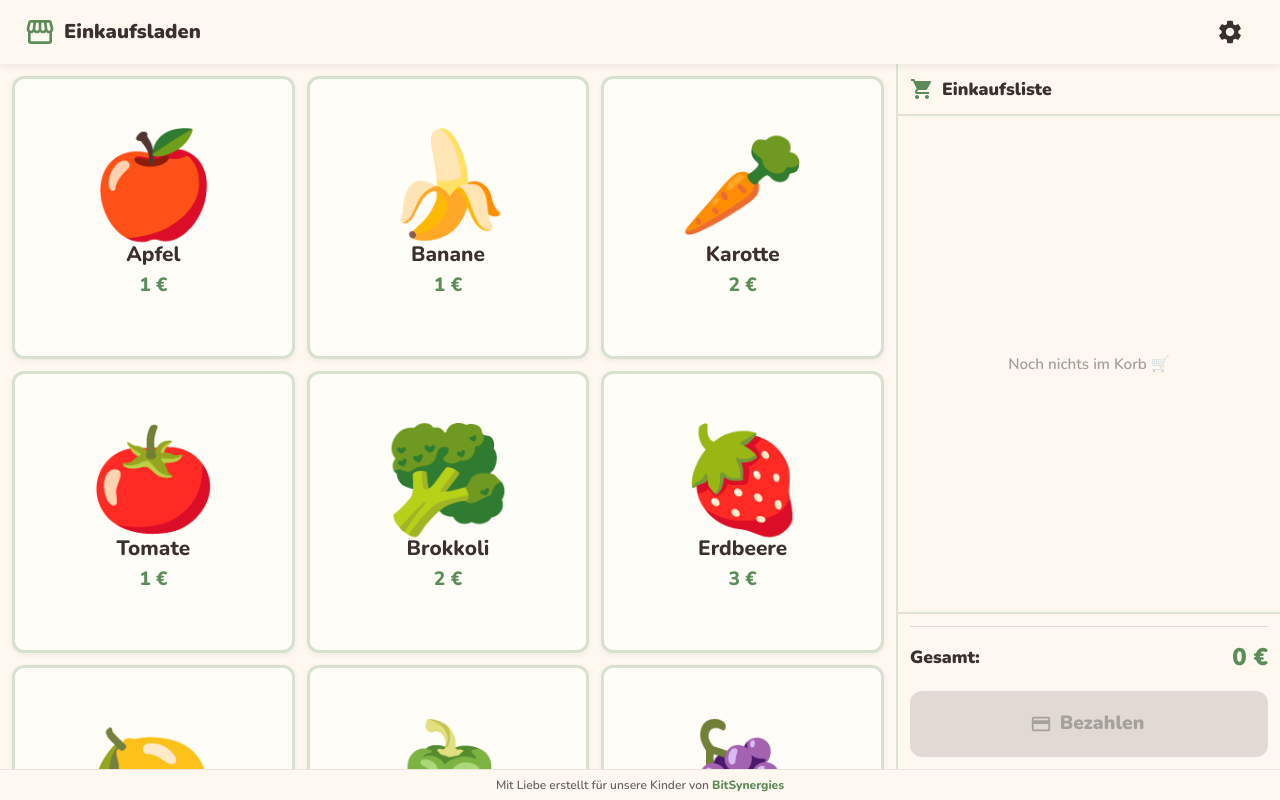
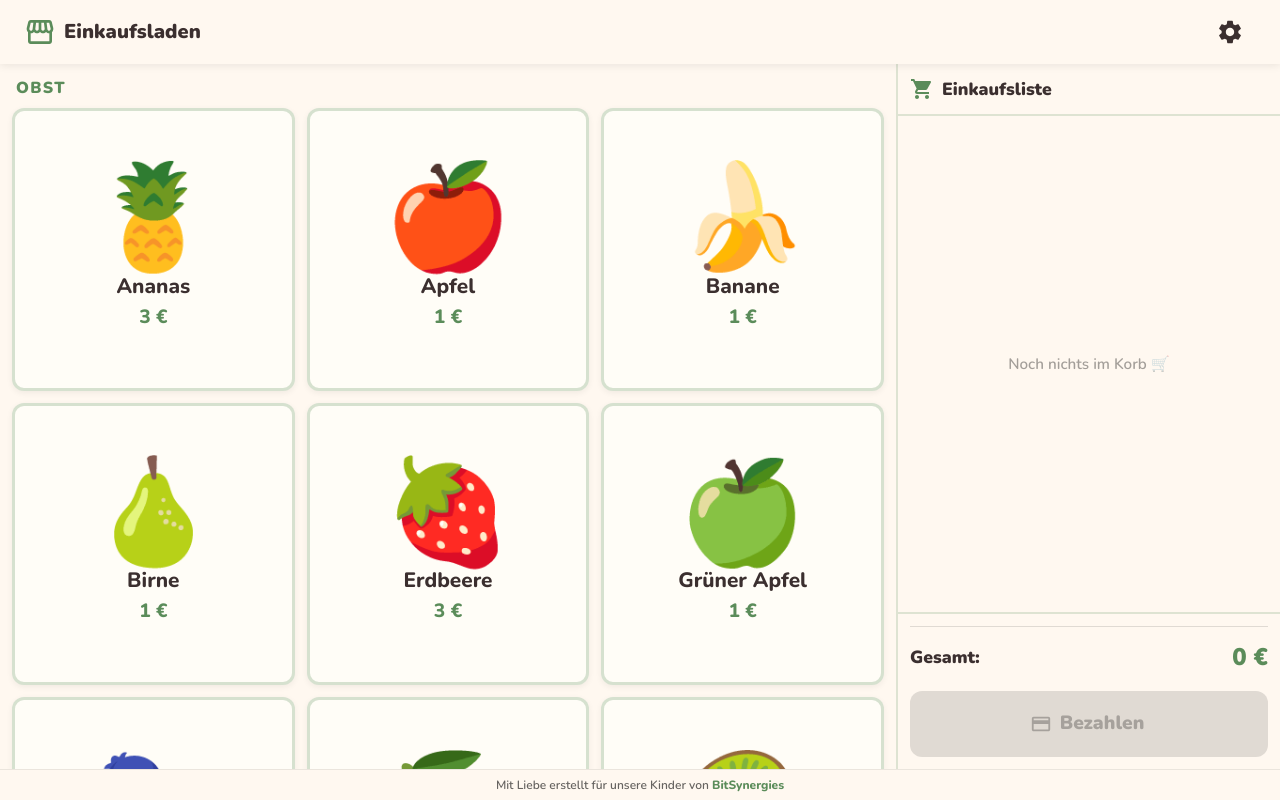
Before and after one commit to BitSynergies/einkaufsladen-kassen-app, a React (Vite) app: page / in a window 1280 px wide. Built offline with nearby package versions, Linux system fonts and the light colour scheme.

Commit message:
feat: add more products - v0.3

```diff
--- a/package.json
+++ b/package.json
@@ -1,6 +1,6 @@
 {
   "name": "einkaufsladen-kassen-app",
-  "version": "0.2.0",
+  "version": "0.3.0",
   "description": "Kindgerechte Kassen-App für den Einkaufsladen",
   "license": "ISC",
   "author": "Carsten Lamm",
--- a/public/products.json
+++ b/public/products.json
@@ -1,11 +1,50 @@
 [
-  { "id": "apfel", "name": "Apfel", "emoji": "🍎", "preis": 1 },
-  { "id": "banane", "name": "Banane", "emoji": "🍌", "preis": 1 },
-  { "id": "karotte", "name": "Karotte", "emoji": "🥕", "preis": 2 },
-  { "id": "tomate", "name": "Tomate", "emoji": "🍅", "preis": 1 },
-  { "id": "brokkoli", "name": "Brokkoli", "emoji": "🥦", "preis": 2 },
-  { "id": "erdbeere", "name": "Erdbeere", "emoji": "🍓", "preis": 3 },
-  { "id": "zitrone", "name": "Zitrone", "emoji": "🍋", "preis": 1 },
-  { "id": "paprika", "name": "Paprika", "emoji": "🫑", "preis": 2 },
-  { "id": "trauben", "name": "Trauben", "emoji": "🍇", "preis": 3 }
+  { "id": "apfel", "name": "Apfel", "emoji": "🍎", "preis": 1, "kategorie": "Obst" },
+  { "id": "apfel-gruen", "name": "Grüner Apfel", "emoji": "🍏", "preis": 1, "kategorie": "Obst" },
+  { "id": "birne", "name": "Birne", "emoji": "🍐", "preis": 1, "kategorie": "Obst" },
+  { "id": "mandarine", "name": "Mandarine", "emoji": "🍊", "preis": 1, "kategorie": "Obst" },
+  { "id": "zitrone", "name": "Zitrone", "emoji": "🍋", "preis": 1, "kategorie": "Obst" },
+  { "id": "limette", "name": "Limette", "emoji": "🍋‍🟩", "preis": 1, "kategorie": "Obst" },
+  { "id": "banane", "name": "Banane", "emoji": "🍌", "preis": 1, "kategorie": "Obst" },
+  { "id": "wassermelone", "name": "Wassermelone", "emoji": "🍉", "preis": 2, "kategorie": "Obst" },
+  { "id": "melone", "name": "Melone", "emoji": "🍈", "preis": 2, "kategorie": "Obst" },
+  { "id": "trauben", "name": "Trauben", "emoji": "🍇", "preis": 3, "kategorie": "Obst" },
+  { "id": "erdbeere", "name": "Erdbeere", "emoji": "🍓", "preis": 3, "kategorie": "Obst" },
+  { "id": "heidelbeeren", "name": "Heidelbeeren", "emoji": "🫐", "preis": 3, "kategorie": "Obst" },
+  { "id": "kirschen", "name": "Kirschen", "emoji": "🍒", "preis": 3, "kategorie": "Obst" },
+  { "id": "pfirsich", "name": "Pfirsich", "emoji": "🍑", "preis": 2, "kategorie": "Obst" },
+  { "id": "mango", "name": "Mango", "emoji": "🥭", "preis": 2, "kategorie": "Obst" },
+  { "id": "ananas", "name": "Ananas", "emoji": "🍍", "preis": 3, "kategorie": "Obst" },
+  { "id": "kokosnuss", "name": "Kokosnuss", "emoji": "🥥", "preis": 3, "kategorie": "Obst" },
+  { "id": "kiwi", "name": "Kiwi", "emoji": "🥝", "preis": 2, "kategorie": "Obst" },
+  { "id": "olive", "name": "Olive", "emoji": "🫒", "preis": 2, "kategorie": "Obst" },
+  { "id": "tomate", "name": "Tomate", "emoji": "🍅", "preis": 1, "kategorie": "Gemüse" },
+  { "id": "aubergine", "name": "Aubergine", "emoji": "🍆", "preis": 2, "kategorie": "Gemüse" },
+  { "id": "avocado", "name": "Avocado", "emoji": "🥑", "preis": 2, "kategorie": "Gemüse" },
+  { "id": "karotte", "name": "Karotte", "emoji": "🥕", "preis": 1, "kategorie": "Gemüse" },
+  { "id": "mais", "name": "Mais", "emoji": "🌽", "preis": 1, "kategorie": "Gemüse" },
+  { "id": "chili", "name": "Chili", "emoji": "🌶️", "preis": 2, "kategorie": "Gemüse" },
+  { "id": "paprika", "name": "Paprika", "emoji": "🫑", "preis": 2, "kategorie": "Gemüse" },
+  { "id": "gurke", "name": "Gurke", "emoji": "🥒", "preis": 1, "kategorie": "Gemüse" },
+  { "id": "brokkoli", "name": "Brokkoli", "emoji": "🥦", "preis": 2, "kategorie": "Gemüse" },
+  { "id": "salat", "name": "Salat", "emoji": "🥬", "preis": 1, "kategorie": "Gemüse" },
+  { "id": "kartoffel", "name": "Kartoffel", "emoji": "🥔", "preis": 1, "kategorie": "Gemüse" },
+  { "id": "susskartoffel", "name": "Süßkartoffel", "emoji": "🍠", "preis": 2, "kategorie": "Gemüse" },
+  { "id": "zwiebel", "name": "Zwiebel", "emoji": "🧅", "preis": 1, "kategorie": "Gemüse" },
+  { "id": "knoblauch", "name": "Knoblauch", "emoji": "🧄", "preis": 1, "kategorie": "Gemüse" },
+  { "id": "pilz", "name": "Pilz", "emoji": "🍄‍🟫", "preis": 2, "kategorie": "Gemüse" },
+  { "id": "bohnen", "name": "Bohnen", "emoji": "🫘", "preis": 2, "kategorie": "Gemüse" },
+  { "id": "erbsen", "name": "Erbsen", "emoji": "🫛", "preis": 2, "kategorie": "Gemüse" },
+  { "id": "erdnuss", "name": "Erdnuss", "emoji": "🥜", "preis": 2, "kategorie": "Gemüse" },
+  { "id": "kastanie", "name": "Kastanie", "emoji": "🌰", "preis": 2, "kategorie": "Gemüse" },
+  { "id": "bubble-tea", "name": "Bubble Tea", "emoji": "🧋", "preis": 3, "kategorie": "Getränke" },
+  { "id": "kaffee", "name": "Kaffee", "emoji": "☕", "preis": 2, "kategorie": "Getränke" },
+  { "id": "milch", "name": "Milch", "emoji": "🥛", "preis": 1, "kategorie": "Getränke" },
+  { "id": "saft", "name": "Saft", "emoji": "🧃", "preis": 2, "kategorie": "Getränke" },
+  { "id": "limonade", "name": "Limonade", "emoji": "🥤", "preis": 2, "kategorie": "Getränke" },
+  { "id": "tee", "name": "Tee", "emoji": "🍵", "preis": 1, "kategorie": "Getränke" },
+  { "id": "bier", "name": "Bier", "emoji": "🍺", "preis": 2, "kategorie": "Getränke" },
+  { "id": "eiscreme", "name": "Eiscreme", "emoji": "🍨", "preis": 3, "kategorie": "Eis" },
+  { "id": "softeis", "name": "Softeis", "emoji": "🍦", "preis": 2, "kategorie": "Eis" },
+  { "id": "wassereis", "name": "Wassereis", "emoji": "🍧", "preis": 2, "kategorie": "Eis" }
 ]
--- a/src/components/ProductGrid.jsx
+++ b/src/components/ProductGrid.jsx
@@ -5,11 +5,34 @@ import QuantityInput from './QuantityInput'
 import AddShoppingCartIcon from '@mui/icons-material/AddShoppingCart'
 
 export default function ProductGrid({ products, selectedProduct, quantity, onSelectProduct, onQuantityChange, onAddToCart, toddlerMode }) {
+  const categories = [...new Set(products.map(p => p.kategorie).filter(Boolean))]
+  const uncategorized = products.filter(p => !p.kategorie)
+
+  const sections = [
+    ...categories.map(cat => ({ label: cat, items: products.filter(p => p.kategorie === cat).sort((a, b) => a.name.localeCompare(b.name, 'de')) })),
+    ...(uncategorized.length ? [{ label: null, items: uncategorized.sort((a, b) => a.name.localeCompare(b.name, 'de')) }] : []),
+  ]
+
   return (
     <Box sx={{ display: 'flex', flexDirection: 'column', height: '100%' }}>
       <Box sx={{ flex: 1, overflowY: 'auto', p: 1.5 }}>
+        {sections.map(({ label, items }) => (
+          <Box key={label ?? '__none'} sx={{ mb: 2 }}>
+            {label && (
+              <Typography sx={{
+                fontWeight: 900,
+                fontSize: '1rem',
+                color: 'primary.main',
+                mb: 1,
+                px: 0.5,
+                textTransform: 'uppercase',
+                letterSpacing: '0.08em',
+              }}>
+                {label}
+              </Typography>
+            )}
             <Grid container spacing={1.5}>
-          {products.map(product => (
+              {items.map(product => (
                 <Grid item xs={4} key={product.id}>
                   <ProductButton
                     product={product}
@@ -20,6 +43,8 @@ export default function ProductGrid({ products, selectedProduct, quantity, onSel
                 </Grid>
               ))}
             </Grid>
+          </Box>
+        ))}
       </Box>
       {selectedProduct && !toddlerMode && (
         <Paper
```
Lines whose indentation alone changed are shown as unchanged.
